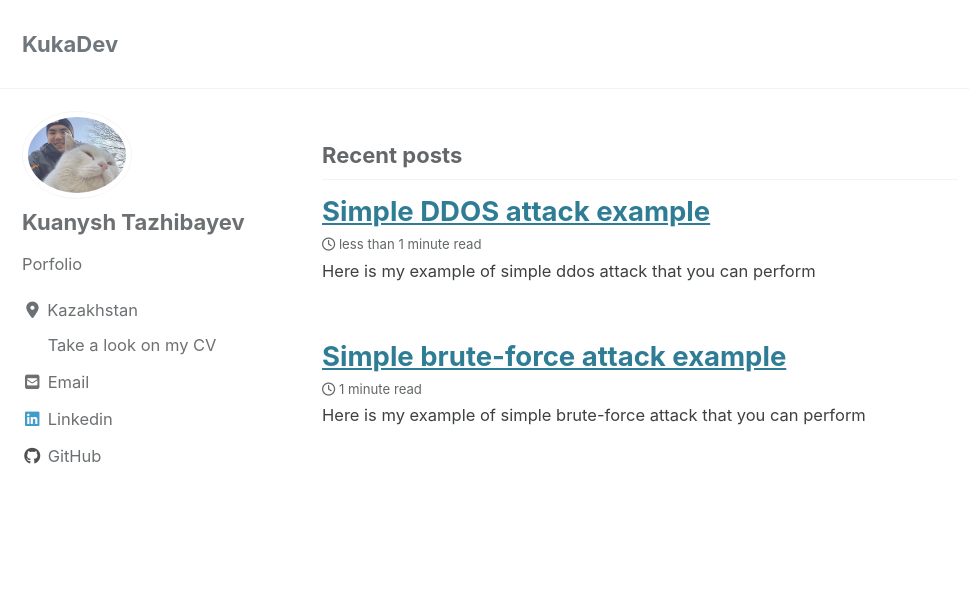
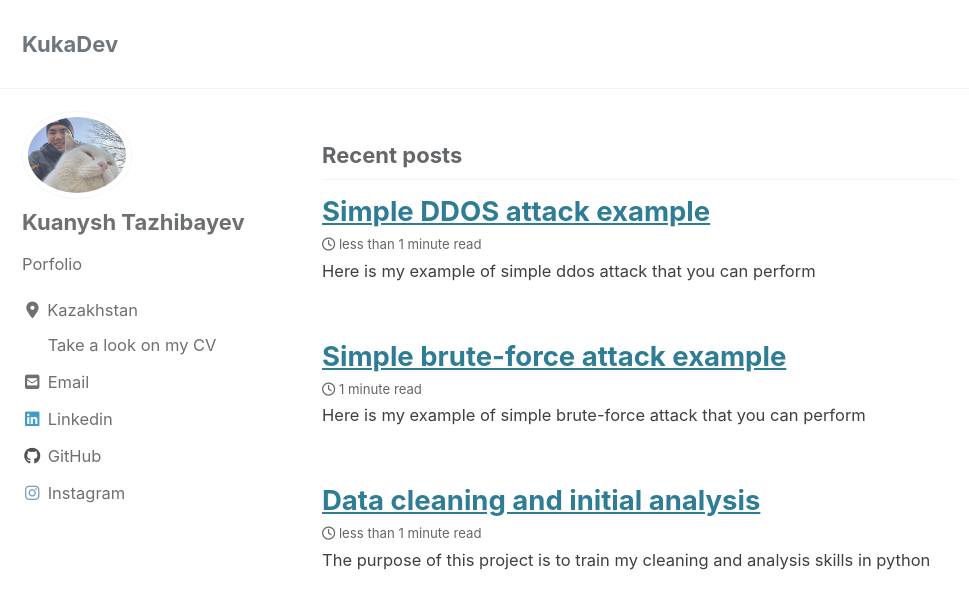
Before and after one commit to KuanyshGitHub/Data-Science-Projects, a Jekyll site: the page built from index.html, in a window 1280 px wide and 900 px high. Shown: the top 609 px of the window, without its empty margins (0-969 px from the left). Built offline with Jekyll 4.4.1, drawn with Linux system fonts in a browser that asks for light colours; cached includes are drawn as plain includes; nearby versions of some CDN libraries; the list of posts is cut into pages by our own code; some of the changed lines change nothing that is shown.

Commit message:
added "data cleaning" project

````diff
--- a/_config.yml
+++ b/_config.yml
@@ -101,7 +101,7 @@ author:
   links:
     - label: "Take a look on my CV"
       icon: "fab fa-fw fa-file-o"
-      url: "https://drive.google.com/drive/u/1/my-drive"
+      url: "https://drive.google.com/file/d/11-_2ge7EdelDZrkOcXSxvQpE1wWQH9Bc/view?usp=sharing"
     - label: "Email"
       icon: "fas fa-fw fa-envelope-square"
       url: mailto:kuanysh.tazhibayev@gmail.com
@@ -111,6 +111,9 @@ author:
     - label: "GitHub"
       icon: "fab fa-fw fa-github"
       url: "https://github.com/KuanyshGitHub"
+    - label: "Instagram"
+      icon: "fab fa-fw fa-instagram"
+      url: "https://instagram.com/kuanysh_tazhibayev"
 
 
 # Site Footer
--- /dev/null
+++ b/_posts/2020-04-26-data-cleaning.md
@@ -0,0 +1,26 @@
+---
+title: "Data cleaning and initial analysis"
+date: 2020-04-20
+---
+The purpose of this project is to train my __cleaning and analysis skills__ in python
+
+In this project I'll clean and analyze the employee exit surveys from Department of Education, Training and Employment(DETE) and Technical and Further Education(TAFE) institute in Queensland, Australia.
+Data survey can be found at [DETE](https://data.gov.au/dataset/ds-qld-fe96ff30-d157-4a81-851d-215f2a0fe26d/details?q=exit%20survey) and [TAFE](https://data.gov.au/dataset/ds-qld-89970a3b-182b-41ea-aea2-6f9f17b5907e/details?q=exit%20survey)
+
+Note: The original encoding types of DETE_SURVEY is `UTF-8` where TAFE_SURVEY is `Windows-1252`. Since I prefer more UTF-8 encoding type, I have converted Windows-1252 to UTF-8
+
+My end goal here to answer for following questions:
+ - __Are employees who only worked for the institutes for a short period of time resigning due to some kind of dissatisfaction? What about employees who have been there longer?__
+ - __Are younger employees resigning due to some kind of dissatisfaction? What about older employees?__
+
+ ```python
+     import pandas as pd
+     import numpy as np
+     import matplotlib.pyplot as plt
+
+     dete_survey = pd.read_csv('dete_survey.csv')
+
+     #Quick exploration of the data
+     pd.options.display.max_columns = 150 # to avoid truncated output
+     dete_survey.head()
+ ```
````
Also changed, not shown: README.md, 3 other files.
